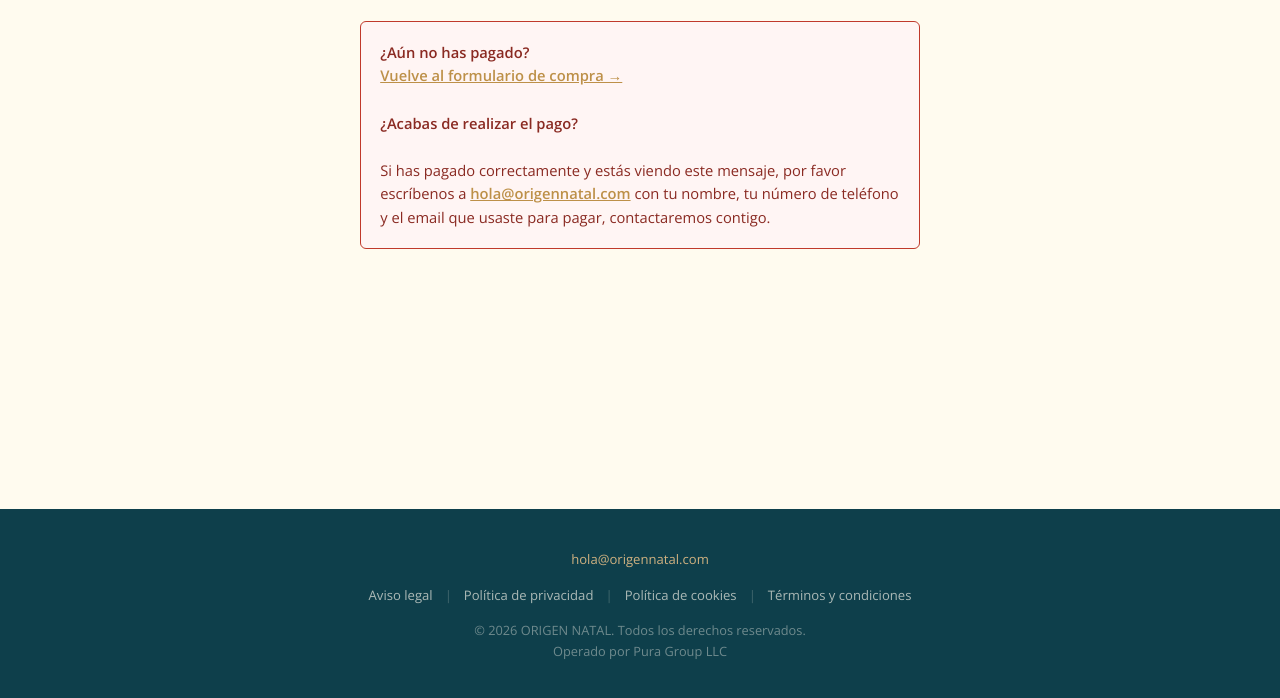
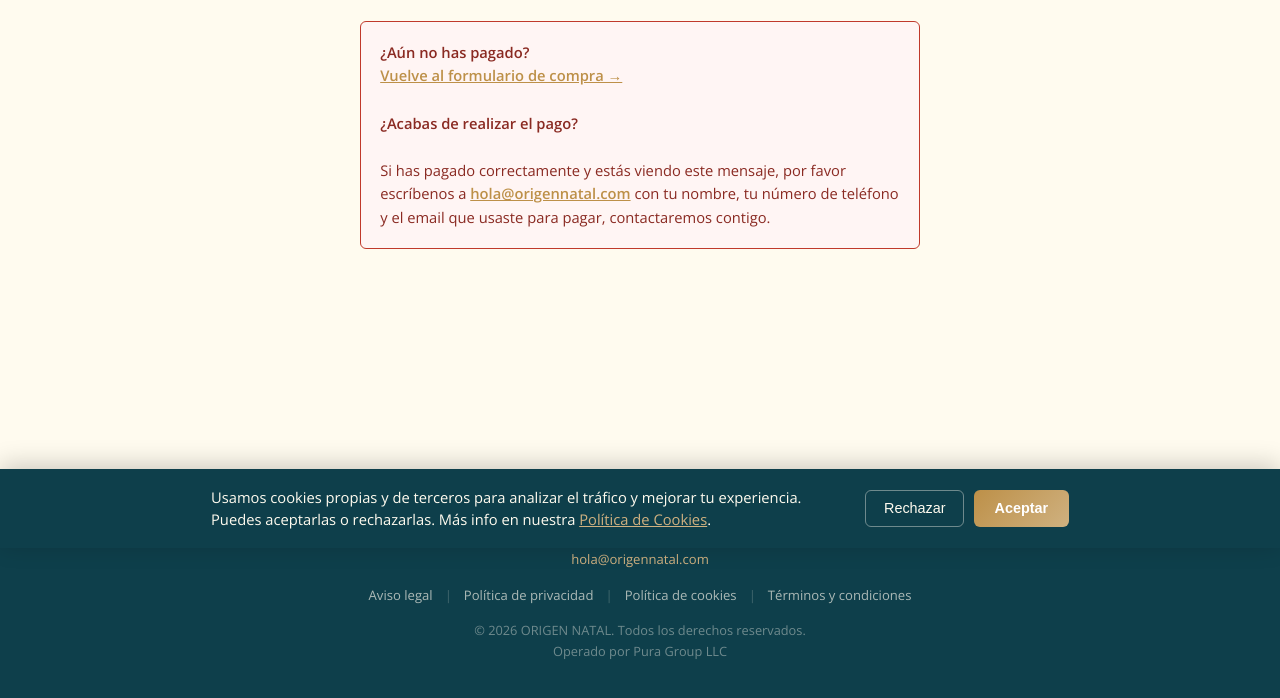
Before and after one commit to TUCODIGOB/tcb, a website: page generando-informe.html in a window 1280 px wide. Shown: the part 252-950 px from the top of the page. Drawn offline with nearby package versions, Linux system fonts and the light colour scheme; a web font is replaced by a local one.

Commit message:
Update generando-informe.html

```diff
--- a/generando-informe.html
+++ b/generando-informe.html
@@ -728,5 +728,6 @@ function descargarPDF() {
   link.click();
 }
 </script>
+<script src="/cookie-consent.js"></script>
 </body>
 </html>
```
